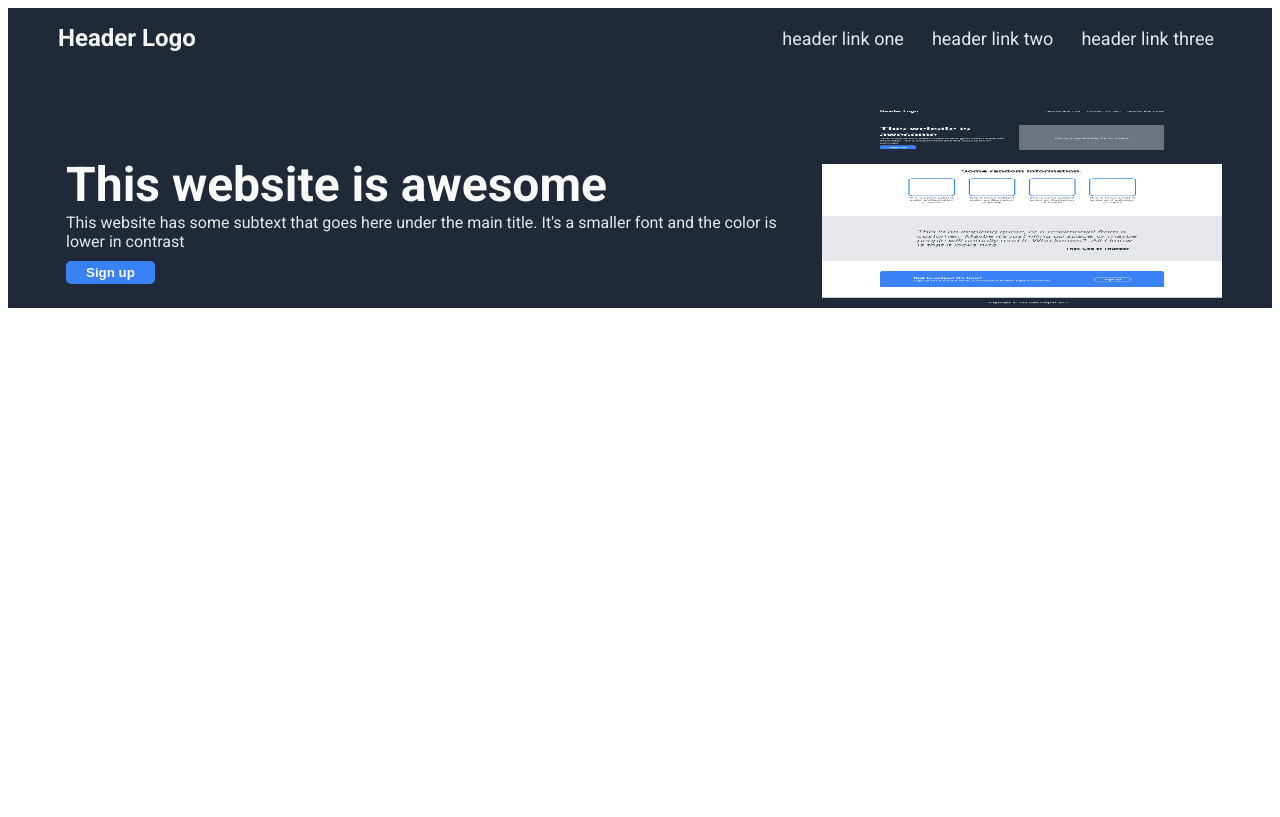
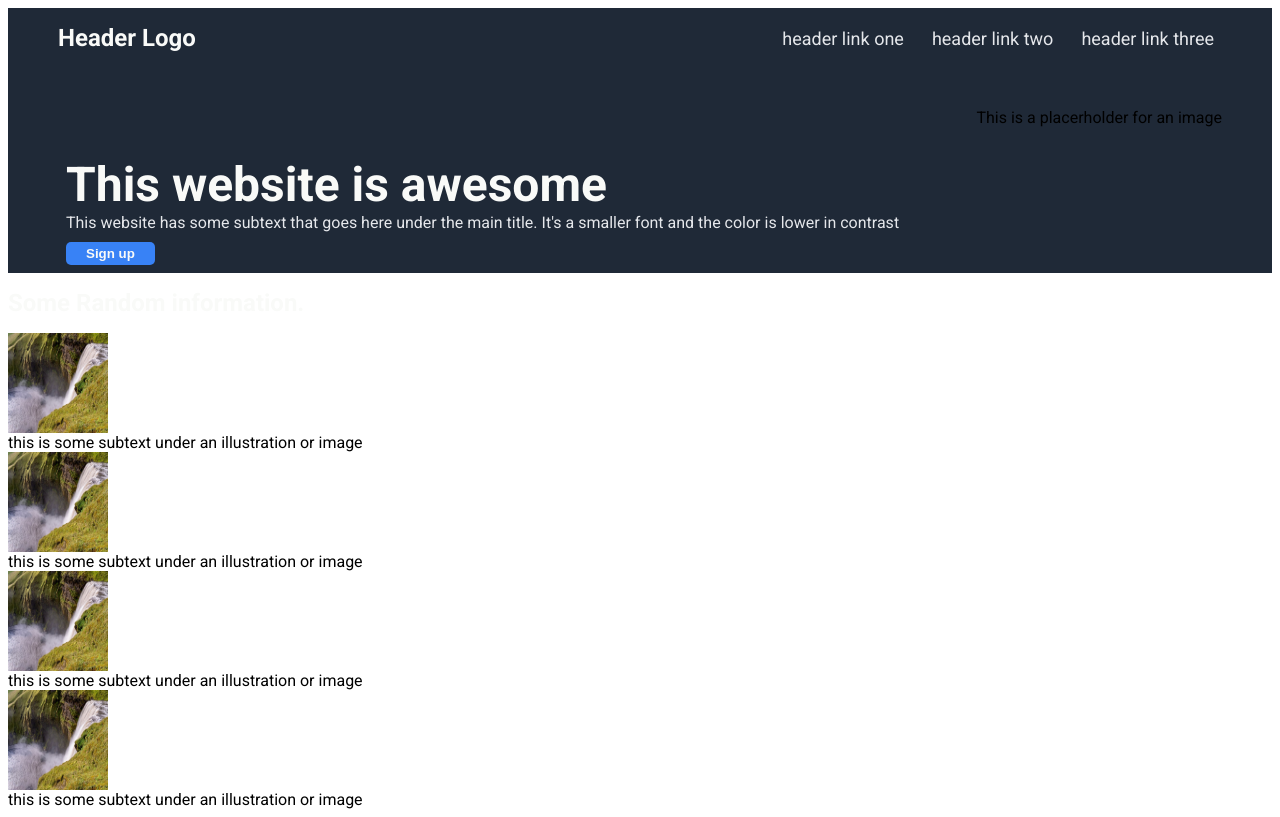
Before and after one commit to AlvaroJBurgos/landing-page, a plain HTML site: page resources/landing-page.html in a window 1280 px wide. Drawn offline with Linux system fonts and the light colour scheme.

Commit message:
Add second-section html elements and picutes

```diff
--- a/resources/landing-page.html
+++ b/resources/landing-page.html
@@ -26,9 +26,18 @@
                     lower in contrast</div>
                 <button>Sign up</button>
             </div>
-            <div><img src="image.png" alt="this is a placeholder for an image" height="200" width="400">
+            <div class="image">This is a placerholder for an image
             </div>
         </div>
+    </div>
+    <div class="second-section">
+    <h1>Some Random information.</h1>
+    <div class="information">
+        <div><img src="suju-foto-waterfall.jpg" alt="icelanding waterfall" height="100" width="100">this is some subtext under an illustration or image</div>
+        <div><img src="suju-foto-waterfall.jpg" alt="icelanding waterfall" height="100" width="100">this is some subtext under an illustration or image</div>
+        <div><img src="suju-foto-waterfall.jpg" alt="icelanding waterfall" height="100" width="100">this is some subtext under an illustration or image</div>
+        <div><img src="suju-foto-waterfall.jpg" alt="icelanding waterfall" height="100" width="100">this is some subtext under an illustration or image</div>
+    </div>
     </div>
 </body>
 
```
Also changed, not shown: resources/suju-foto-waterfall.jpg (added).
